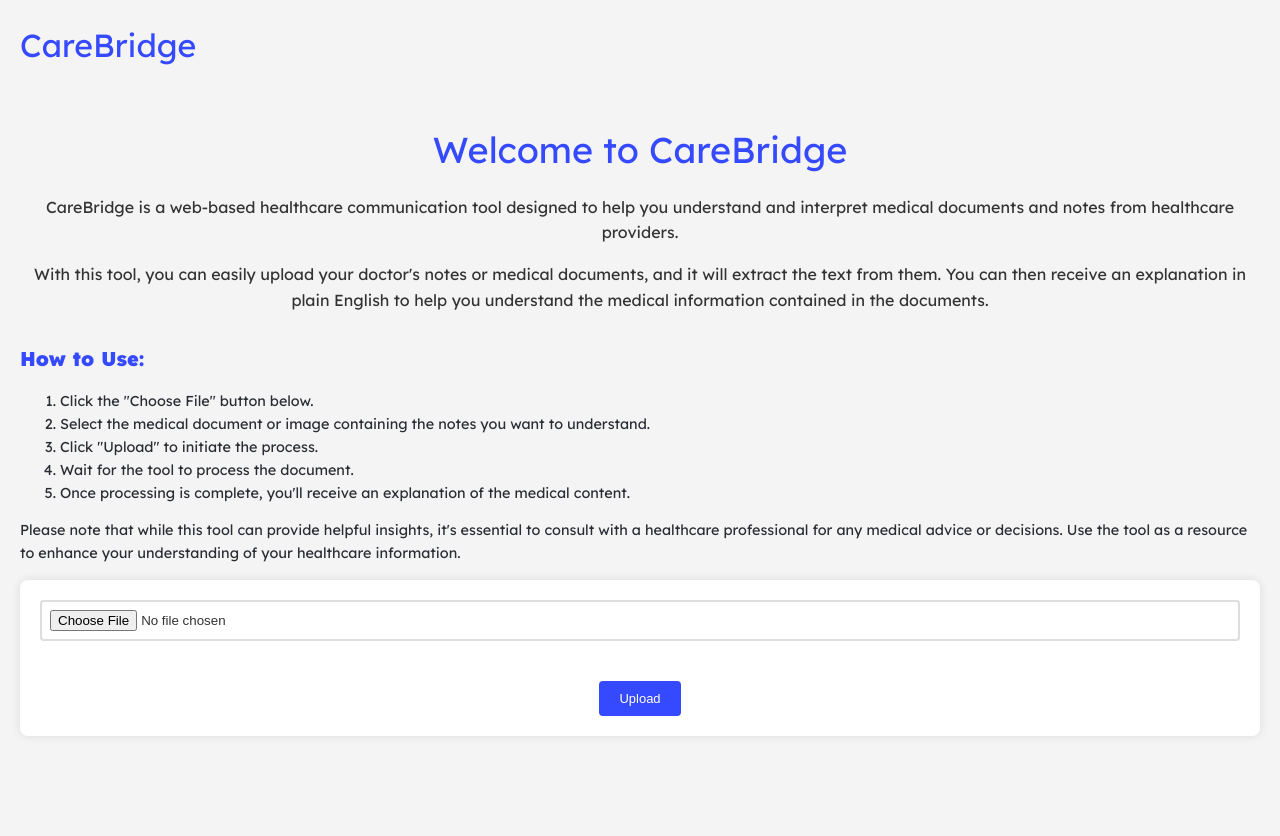
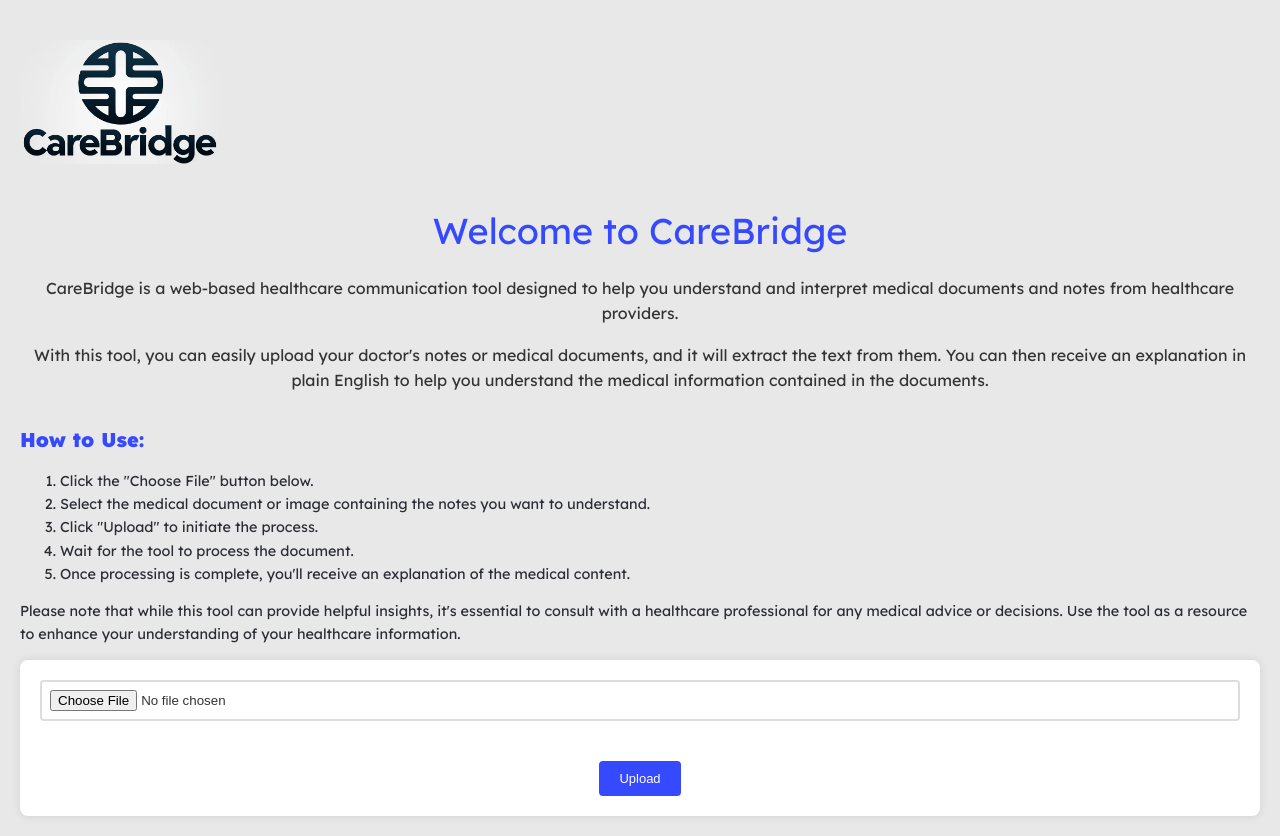
Before and after one commit to andreialbu03/CareBridge, a FastAPI app: page / in a window 1280 px wide. Before the commit the page ends 716 px from the top, so only its background shows below. Run offline with FastAPI, Linux system fonts and the light colour scheme.

Commit message:
add logo

```diff
--- a/app/static/styles.css
+++ b/app/static/styles.css
@@ -34,7 +34,7 @@
 body {
   line-height: 1.6;
   color: #333;
-  background-color: #f4f4f4;
+  background-color: #e8e8e8;
   padding: 20px;
   /* text-align: center; */
 }
@@ -177,3 +177,8 @@
 .button:hover {
   transform: scale(1.1);
 }
+
+.logo-image img {
+  width: 200px;
+  height: auto;
+}
--- a/app/templates/index.html
+++ b/app/templates/index.html
@@ -16,7 +16,13 @@
     <title>CareBridge</title>
   </head>
   <body>
-    <h1 class="top-left-title">CareBridge</h1>
+    <div class="logo-image">
+      <a href="/">
+        <img src="../static/logo.png" alt="Logo" />
+      </a>
+    </div>
+
+    <!-- <h1 class="top-left-title">CareBridge</h1> -->
 
     <div class="intro">
       <h2>Welcome to CareBridge</h2>
```
Also changed, not shown: app/static/logo.png (added).
